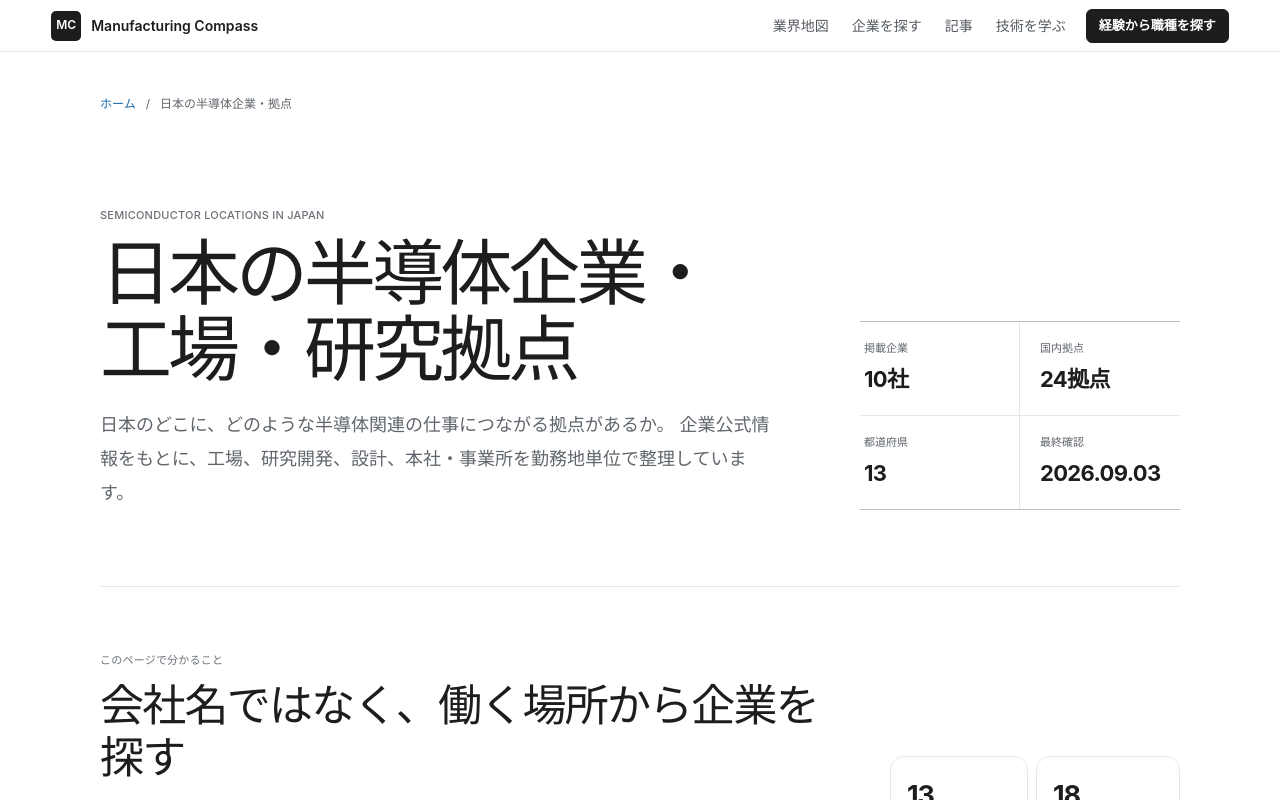
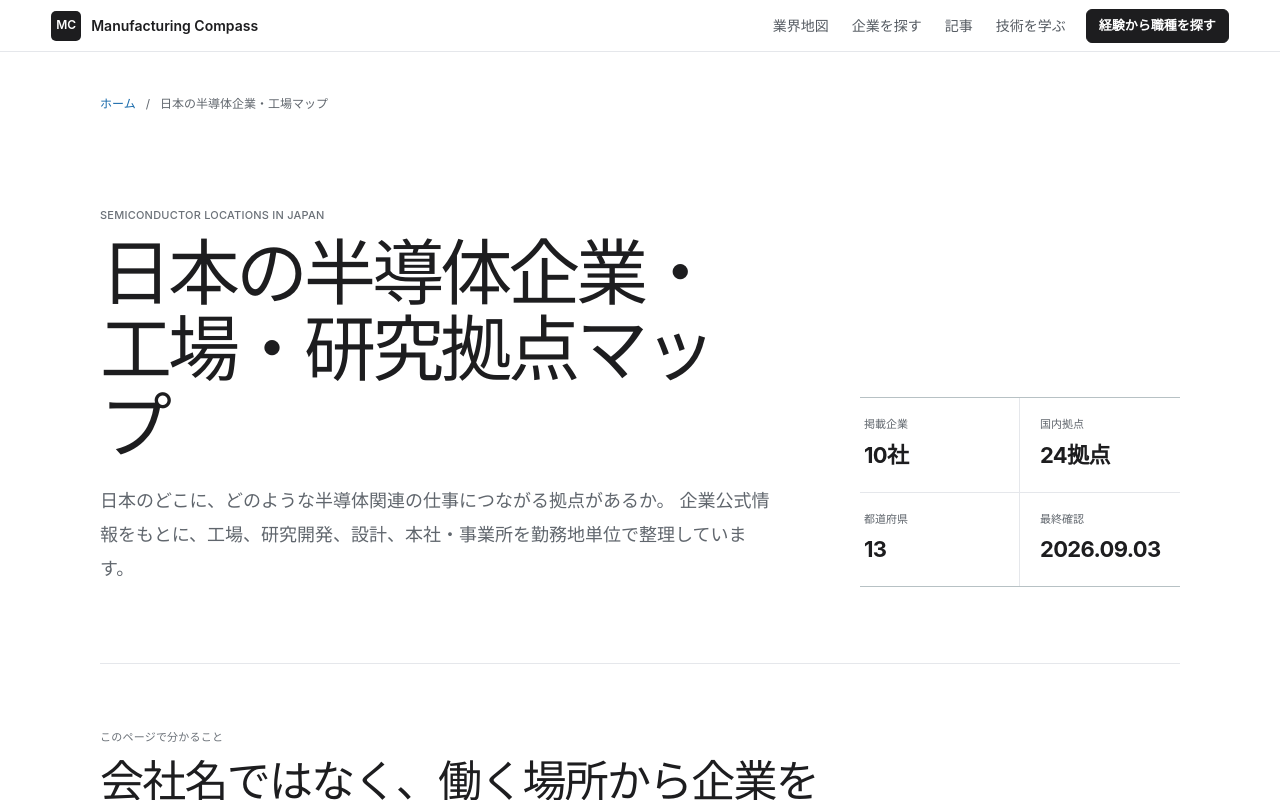
Before and after one commit to ryo0905-eng/manufacturing-compass, a Next.js app: page /semiconductor-map in a window 1280 px wide. Shown: the top 800 px of the page. Built offline with nearby package versions, Linux system fonts and the light colour scheme.

Commit message:
feat: publish semiconductor map seo entry

```diff
--- a/src/app/semiconductor-map/page.tsx
+++ b/src/app/semiconductor-map/page.tsx
@@ -14,18 +14,8 @@ import {
 import { siteUrl } from "@/lib/format";
 import type { JobFamily, LocationType } from "@/types/company-location";
 
-export const metadata: Metadata = {
-  title: "日本の半導体企業・工場・研究拠点一覧【2026年版】",
-  description: "日本国内の半導体メーカー、製造装置、材料、設計企業の工場・研究開発・設計拠点を、都道府県、役割、関連職種、公式採用情報とともに整理します。",
-  alternates: { canonical: "/semiconductor-map" },
-  robots: { index: false, follow: true },
-  openGraph: {
-    title: "日本の半導体企業・工場・研究拠点一覧【2026年版】",
-    description: "日本国内の半導体関連拠点を、勤務地と仕事の接点から探すための全国一覧です。",
-    type: "website",
-    url: "/semiconductor-map",
-  },
-};
+const pageTitle = "日本の半導体企業・工場マップ【2026年版】製造・研究拠点一覧";
+const pageDescription = "日本で働ける半導体メーカー、製造装置、材料、設計企業の工場・研究開発・設計拠点を、都道府県、役割、関連職種、公式採用情報とともに整理します。";
 
 const companyById = new Map(companies.map((company) => [company.id, company]));
 
@@ -37,14 +27,35 @@ const allowedJobFamilies = new Set<JobFamily>([
   "circuit-software-design", "field-application-service", "supply-chain-corporate",
 ]);
 
+type SemiconductorMapSearchParams = {
+  [key: string]: string | string[] | undefined;
+  prefecture?: string | string[];
+  type?: string | string[];
+  job?: string | string[];
+  view?: string | string[];
+};
+
 type SemiconductorMapPageProps = {
-  searchParams: Promise<{
-    prefecture?: string | string[];
-    type?: string | string[];
-    job?: string | string[];
-    view?: string | string[];
-  }>;
+  searchParams: Promise<SemiconductorMapSearchParams>;
 };
+
+export async function generateMetadata({ searchParams }: SemiconductorMapPageProps): Promise<Metadata> {
+  const params = await searchParams;
+  const hasParameters = Object.values(params).some((value) => value !== undefined);
+
+  return {
+    title: pageTitle,
+    description: pageDescription,
+    alternates: { canonical: "/semiconductor-map" },
+    robots: { index: !hasParameters, follow: true },
+    openGraph: {
+      title: pageTitle,
+      description: "日本国内の半導体関連拠点を、勤務地と仕事の接点から探すための全国マップ・一覧です。",
+      type: "website",
+      url: "/semiconductor-map",
+    },
+  };
+}
 
 function firstValue(value?: string | string[]) {
   return Array.isArray(value) ? value[0] : value;
@@ -88,13 +99,13 @@ export default async function SemiconductorMapPage({ searchParams }: Semiconduct
         "@type": "BreadcrumbList",
         itemListElement: [
           { "@type": "ListItem", position: 1, name: "ホーム", item: siteUrl },
-          { "@type": "ListItem", position: 2, name: "日本の半導体企業・拠点", item: `${siteUrl}/semiconductor-map` },
+          { "@type": "ListItem", position: 2, name: "日本の半導体企業・工場マップ", item: `${siteUrl}/semiconductor-map` },
         ],
       }} />
       <StructuredData data={{
         "@context": "https://schema.org",
         "@type": "ItemList",
-        name: "日本の半導体企業・工場・研究拠点一覧",
+        name: "日本の半導体企業・工場マップ・研究拠点一覧",
         numberOfItems: initiallyVisibleLocations.length,
         itemListElement: initiallyVisibleLocations.map((location, index) => ({
           "@type": "ListItem",
@@ -105,13 +116,13 @@ export default async function SemiconductorMapPage({ searchParams }: Semiconduct
       }} />
 
       <nav className="cpk-breadcrumb" aria-label="パンくず">
-        <Link href="/">ホーム</Link><span>/</span><span>日本の半導体企業・拠点</span>
+        <Link href="/">ホーム</Link><span>/</span><span>日本の半導体企業・工場マップ</span>
       </nav>
 
       <header className={styles.hero}>
         <div>
           <p className="section-label">SEMICONDUCTOR LOCATIONS IN JAPAN</p>
-          <h1>日本の半導体企業・工場・研究拠点</h1>
+          <h1>日本の半導体企業・工場・研究拠点マップ</h1>
           <p className={styles.lead}>
             日本のどこに、どのような半導体関連の仕事につながる拠点があるか。
             企業公式情報をもとに、工場、研究開発、設計、本社・事業所を勤務地単位で整理しています。
--- a/src/app/sitemap.ts
+++ b/src/app/sitemap.ts
@@ -1,5 +1,6 @@
 import type { MetadataRoute } from "next";
 import { companies, isCompanyIndexable, segments } from "@/data/companies";
+import { companyLocations } from "@/data/company-locations";
 import { beginnerGuides, comparePairs, rankings } from "@/data/editorial";
 import { companyCompareSlug, siteUrl } from "@/lib/format";
 
@@ -14,6 +15,9 @@ export default function sitemap(): MetadataRoute.Sitemap {
     "1970-01-01",
   );
   const guidesLastModified = contentDate(latestGuideUpdatedAt);
+  const latestLocationVerifiedAt = companyLocations
+    .filter((location) => location.contentStatus === "complete")
+    .reduce((latest, location) => location.lastVerifiedAt > latest ? location.lastVerifiedAt : latest, "1970-01-01");
   const staticRoutes = [
     "",
     "/tools",
@@ -25,6 +29,7 @@ export default function sitemap(): MetadataRoute.Sitemap {
     "/career-consultation",
     "/career-agents",
     "/industry-map",
+    "/semiconductor-map",
     "/companies",
     "/compare",
     "/guides",
@@ -38,8 +43,9 @@ export default function sitemap(): MetadataRoute.Sitemap {
   ].map((path) => ({
     url: `${siteUrl}${path}`,
     ...(path === "/guides" || path === "/guides/industry" ? { lastModified: guidesLastModified } : {}),
+    ...(path === "/semiconductor-map" ? { lastModified: contentDate(latestLocationVerifiedAt) } : {}),
     changeFrequency: "weekly" as const,
-    priority: path === "" ? 1 : path === "/career-agents" ? 0.85 : 0.8,
+    priority: path === "" ? 1 : path === "/career-agents" || path === "/semiconductor-map" ? 0.85 : 0.8,
   }));
 
   const companyRoutes = searchReadyCompanies.map((company) => ({
```
Also changed, not shown: 5 other files (tests, documents, lock files or other folders).
